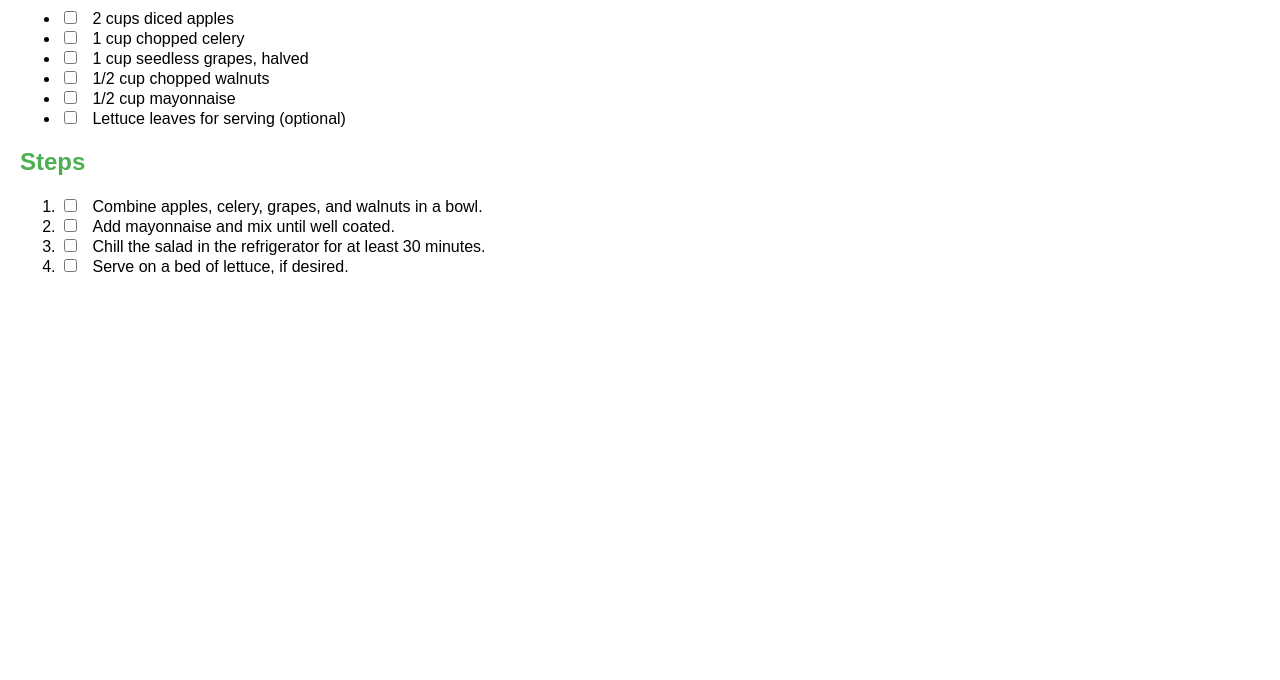
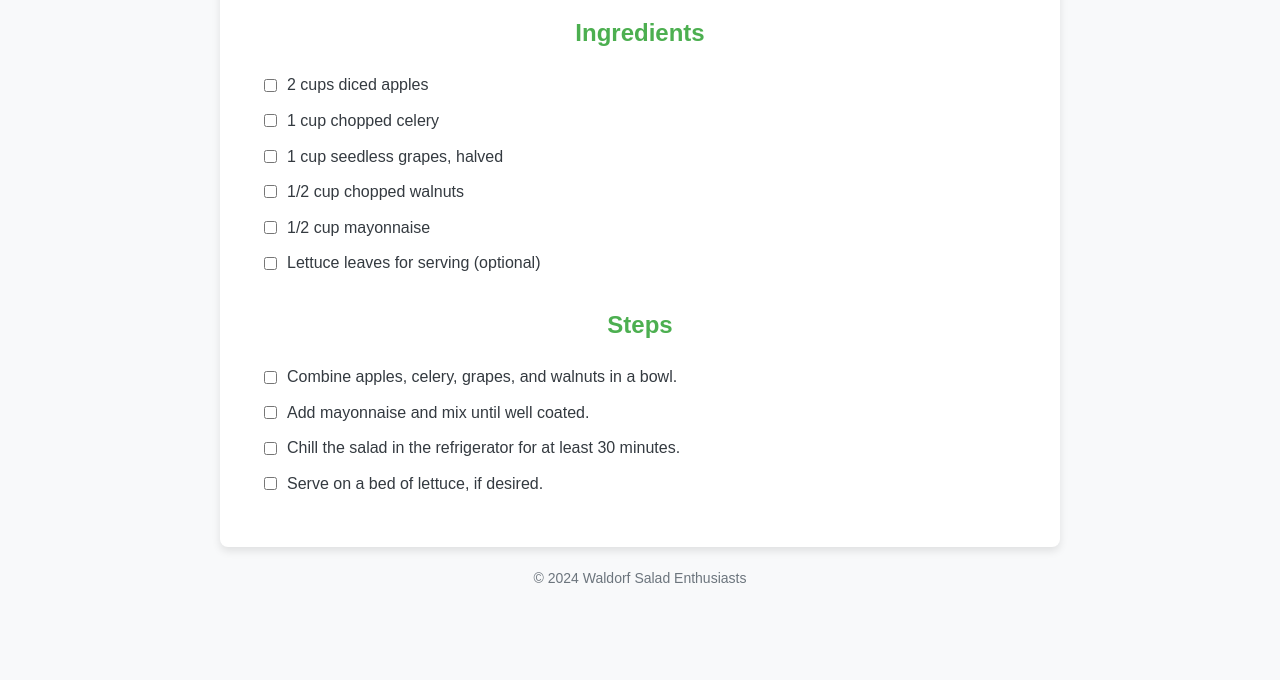
Before and after one commit to rayosdev/doit, a plain HTML site: page index.html in a window 1280 px wide. Shown: the part 120-800 px from the top of the page. Drawn offline with Linux system fonts and the light colour scheme.

Commit message:
new theme

```diff
--- a/index.html
+++ b/index.html
@@ -6,21 +6,57 @@
   <title>Waldorf Salad Recipe</title>
   <style>
     body {
-      font-family: Arial, sans-serif;
-      margin: 20px;
+      font-family: 'Arial', sans-serif;
+      background-color: #f8f9fa;
+      margin: 0;
+      padding: 20px;
+      color: #343a40;
+      line-height: 1.6;
+    }
+    h1, h2 {
+      text-align: center;
+      color: #4CAF50;
+    }
+    .container {
+      max-width: 800px;
+      margin: 0 auto;
+      background: #ffffff;
+      box-shadow: 0 4px 8px rgba(0, 0, 0, 0.1);
+      border-radius: 8px;
+      padding: 20px;
     }
     .recipe-section {
-      margin-bottom: 20px;
+      margin-bottom: 30px;
     }
-    h2 {
-      color: #4CAF50;
+    ul, ol {
+      padding-left: 20px;
     }
-    .checkbox-label {
-      margin-left: 8px;
+    li {
+      margin: 10px 0;
+      display: flex;
+      align-items: center;
+    }
+    input[type="checkbox"] {
+      margin-right: 10px;
+      accent-color: #4CAF50;
+    }
+    label {
+      font-size: 16px;
+    }
+    .checkbox-label:hover {
+      text-decoration: underline;
+      cursor: pointer;
+    }
+    footer {
+      text-align: center;
+      margin-top: 20px;
+      font-size: 14px;
+      color: #6c757d;
     }
   </style>
 </head>
 <body>
+  <div class="container">
     <h1>Waldorf Salad Recipe</h1>
 
     <div class="recipe-section">
@@ -74,5 +110,9 @@
         </li>
       </ol>
     </div>
+  </div>
+  <footer>
+    © 2024 Waldorf Salad Enthusiasts
+  </footer>
 </body>
 </html>
```
Lines whose indentation alone changed are shown as unchanged.
